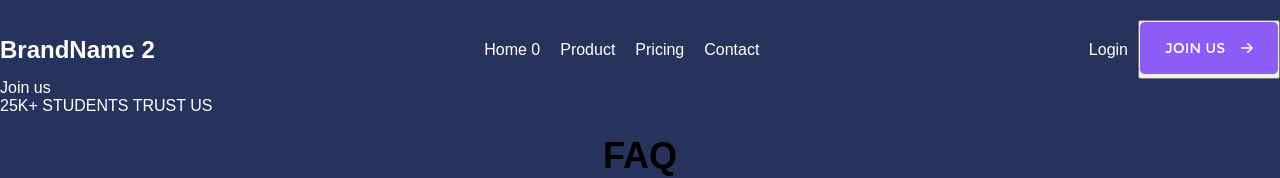
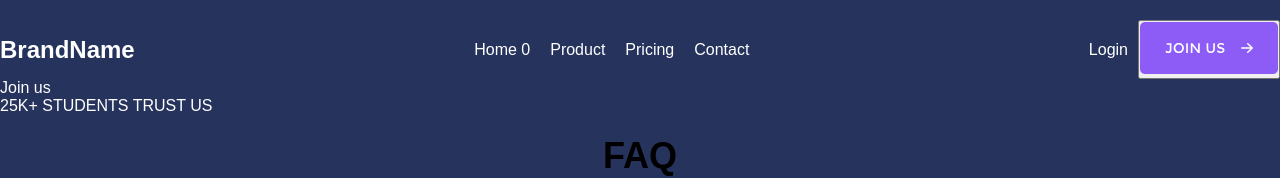
Before and after one commit to AndriiChernetskyi/school_templates, a plain HTML site: page index.html in a window 1280 px wide. Shown: the top 178 px of the page. Drawn offline with Linux system fonts and the light colour scheme.

Commit message:
init commit

```diff
--- a/index.html
+++ b/index.html
@@ -11,7 +11,7 @@
 <header>
     <div class="background_header">
         <div class="hat_container">
-            <div class="BrandName">BrandName 2</div>
+            <div class="BrandName">BrandName</div>
             <nav>
                 <ul>
                     <li><a href="#">Home 0</a></li>
```
